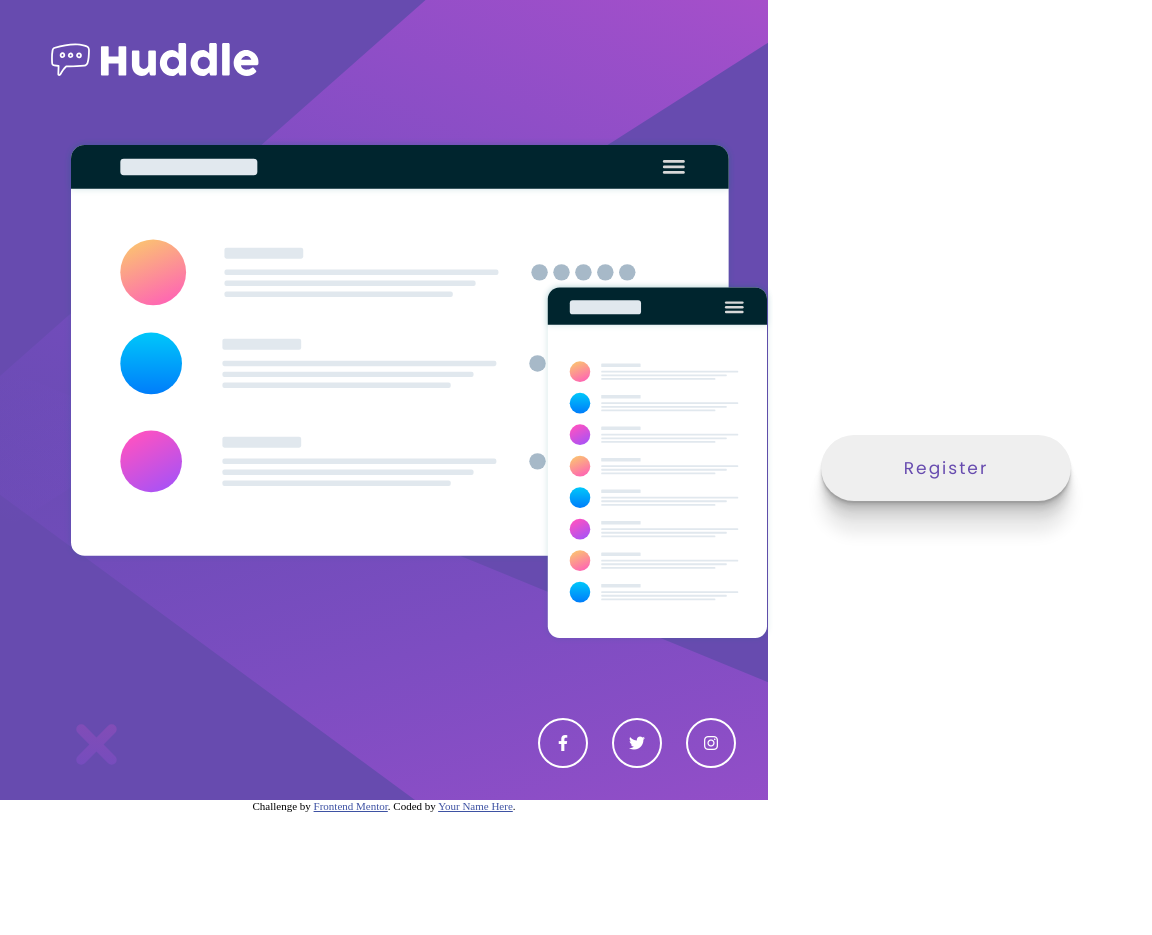
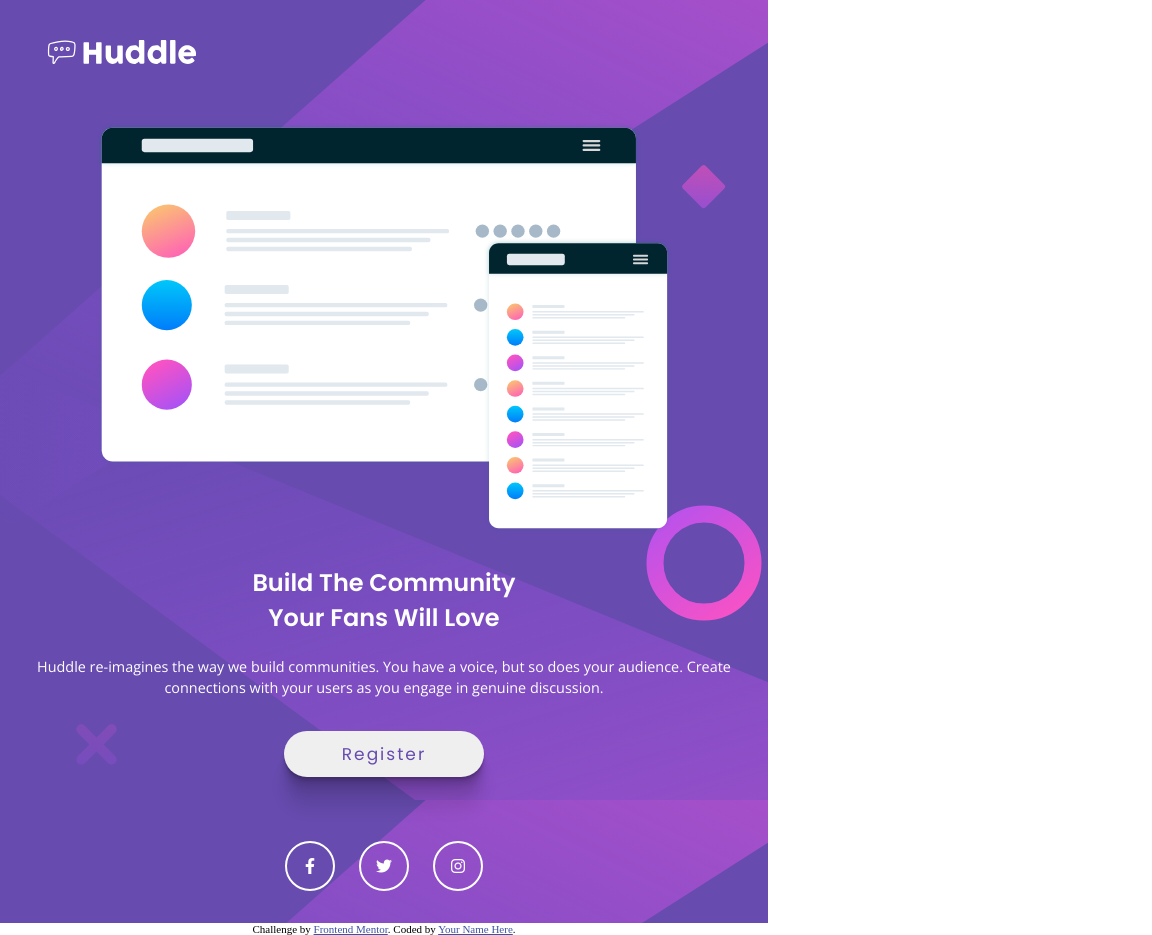
Before and after one commit to sreehariv-code/huddle-landing-page-with-single-introductory-section, a plain HTML site: page index.html in a window 768 px wide. Shown: the top 935 px of the page, 1152 px wide, since content can reach past the window. Before the commit the page ends 812 px from the top, so only its background shows below. Drawn offline with nearby package versions, Linux system fonts and the light colour scheme.

Commit message:
Update style.css

```diff
--- a/style.css
+++ b/style.css
@@ -15,13 +15,14 @@
 
 body {
     scroll-behavior: smooth;
-    overflow-x: hidden;
+    /* overflow-x: hidden; */
 }
 
 .landing-page {
-    min-height: 100vh;
     background: url("./images/bg-desktop.svg") var(--violet);
     position: relative;
+    min-height: 100vh;
+    width:100%;
 }
 
 header {
@@ -35,10 +36,18 @@ header img{
 .content{
     display: flex;
     margin-top:2.9rem;
+    align-items: center;
+    justify-content: space-around;
 }
 
 .left-mockup{
-    padding-left:4rem;
+    display: flex;
+    margin-left:4rem;
+    width:50%;
+}
+
+.left-mockup img{
+    width:90%;
 }
 
 .right-text{
@@ -46,6 +55,10 @@ header img{
     font-weight:400;
     padding:3rem;
     color:#fff;
+    margin-left:2rem;
+    width:70%;
+    display: flex;
+    flex-direction: column;
 }
 
 .right-text .heading{
@@ -83,7 +96,7 @@ header img{
 .right-text button:hover{
     background: var(--s-magenta);
     transition: all 0.25s ease;
-    box-shadow: none;
+    box-shadow: hsla(300, 69%, 71%,0.5) 0px 30px 16px;
     color:#fff;
 }
 
@@ -124,3 +137,74 @@ footer{
     cursor: pointer;
     transition: all 0.25s ease;
 }
+
+
+@media screen and (min-width:768px) and (max-width:991px){
+    .right-text{
+        width:100%;
+    }
+    .right-text .heading{
+        font-size: 2rem;
+    }
+}
+
+@media screen and (max-width:768px){
+    .landing-page{
+        flex-direction: column;
+        width:100%;
+        min-height:100vh;
+        min-width:100vw;
+    }
+
+    .content{
+        flex-direction: column;
+    }
+
+    header img{
+        width:10rem;
+    }
+
+    .left-mockup{
+        width:100%;
+        margin:0;
+        /* background:red; */
+        justify-content: center;
+    }
+
+    .left-mockup img{
+        width:75%;
+    }
+
+    .right-text{
+        width:100%;
+        padding:0;
+        margin:0;
+        margin-top:2rem;
+        text-align: center;
+        /* justify-content: center; */
+        align-items: center;
+        margin-bottom:4rem;
+        padding: 0 2rem;
+    }
+
+    .right-text .heading{
+        font-size:1.5rem;
+        width:auto;
+    }
+
+    .right-text .para1{
+        width:auto;
+        font-size:0.9rem;
+    }
+
+    .right-text button{
+        width:200px;
+        padding:10px 20px;
+    }
+    footer{
+        position:relative;
+        justify-content:center;
+        padding:0;
+        padding-bottom:2rem;
+    }
+}
```
